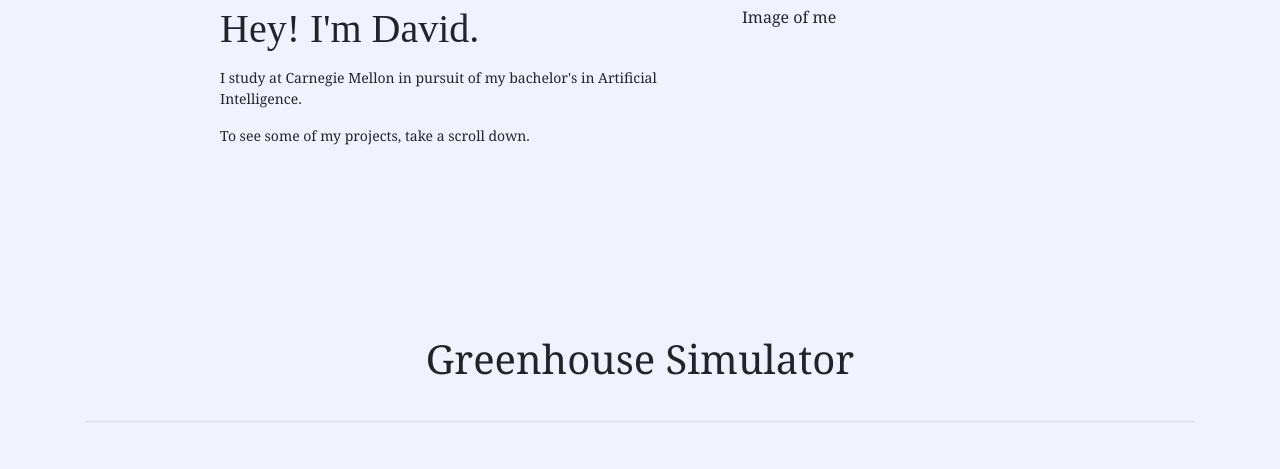
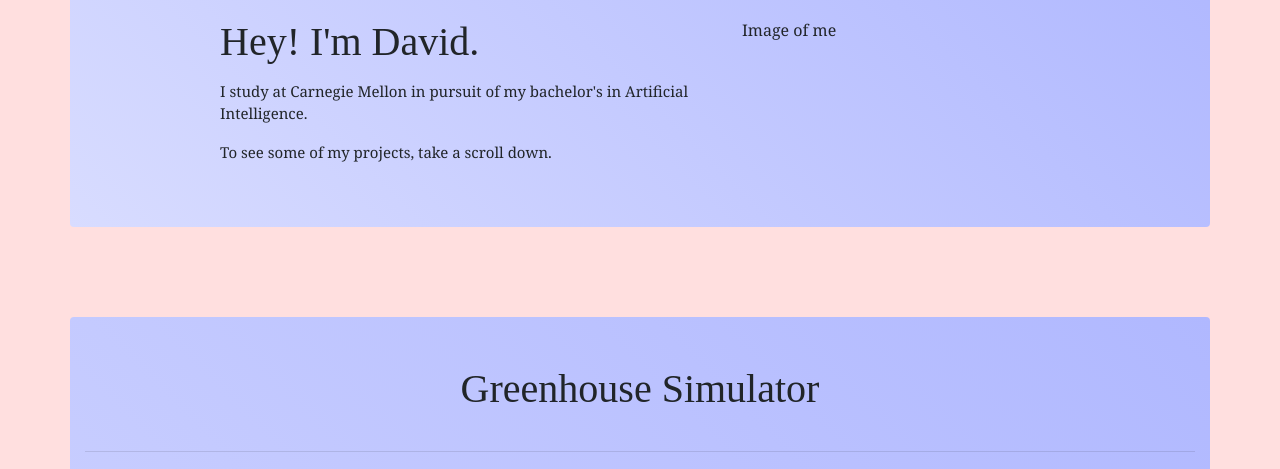
Before and after one commit to davidbuffkin/davidbuffkin.github.io, a plain HTML site: page index.html in a window 1280 px wide. Shown: the part 120-589 px from the top of the page. Drawn offline with nearby package versions, Linux system fonts and the light colour scheme.

Commit message:
Forgot this haha

```diff
--- a/css/style.css
+++ b/css/style.css
@@ -8,14 +8,18 @@ html {
      height: 100%;
      margin: 0;
      padding: 0;
-     background-color:#f1f2ff;
+     background-color:  #ffdfdf;
  }
 
  .container {
-     margin: 6% auto;
-     font-family:"Didot", "Georgia", "Verdana";
+     margin: 7% auto;
+     font-family:"Georgia", "Verdana";
+     background: linear-gradient(45deg, #d8dcff, #b0b8ff);
  }
 
+ h4 {
+    font-family: "Didot";
+ }
 
  .img-fluid {
    max-width: auto;
@@ -28,7 +32,8 @@ html {
  }
 
  p {
-     font-size: 14px
+     font-size: 15px;
+     font-family: "Georgia", "Verdana", "serif";
  }
 
  ul {
@@ -38,6 +43,7 @@ html {
 
  h1 {
      padding-bottom: 6px;
+     font-family : "Didot"
  }
 
  h5 {
```
